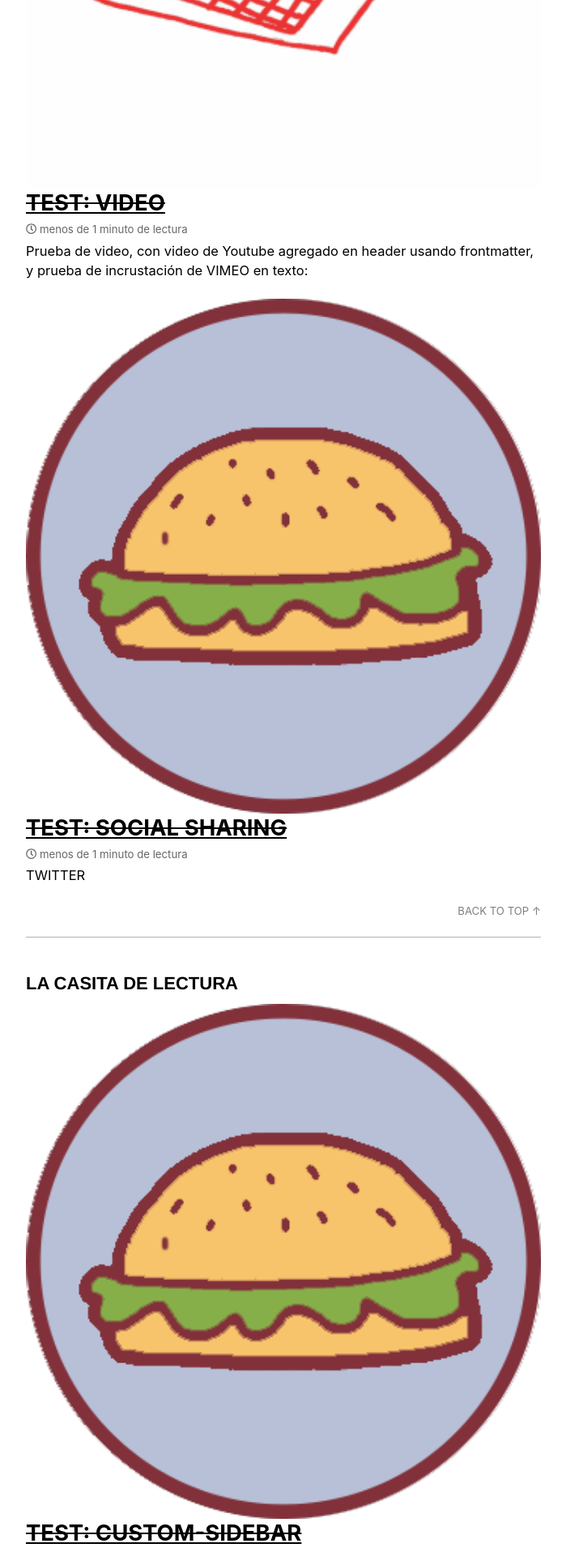
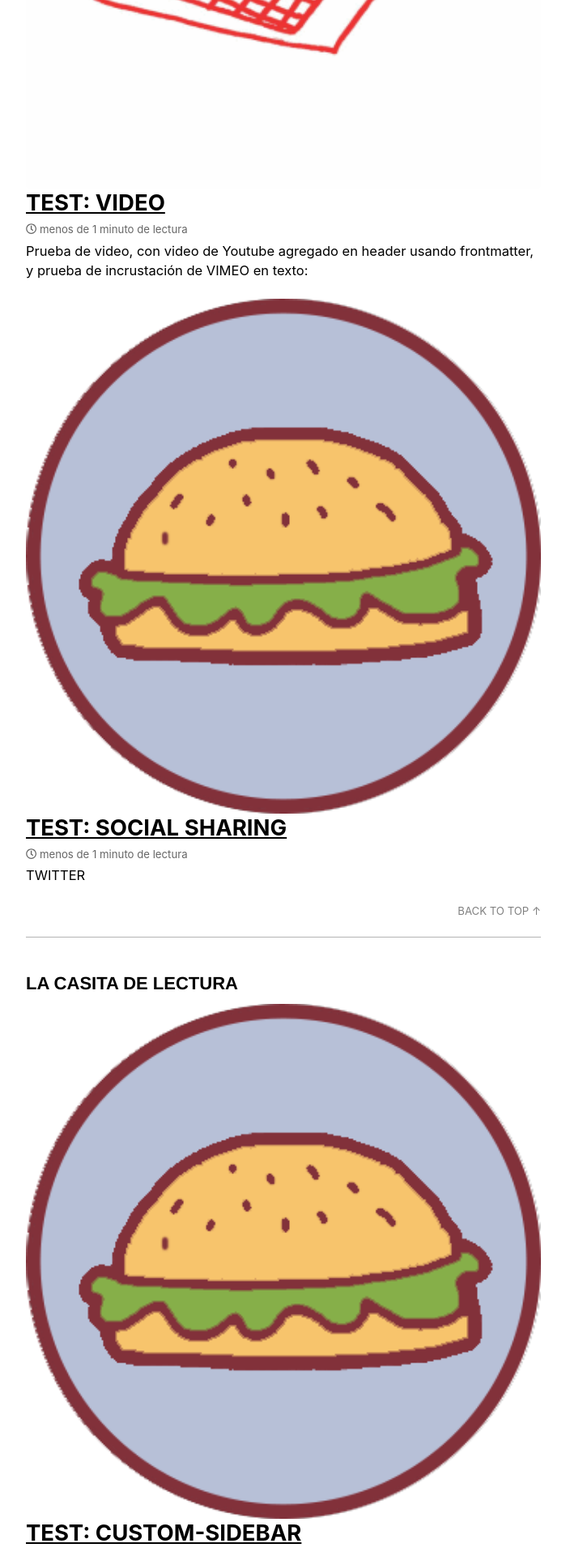
Before and after one commit to sangucherevista/sangucherevista.github.io, a Jekyll site: the page built from _pages/secciones.html, in a window 1280 px wide. Shown: the part 990-2907 px from the top of the page at 81% size, without its empty margins (290-989 px from the left). Built offline with Jekyll 4.4.1, drawn with Linux system fonts in a browser that asks for light colours; nearby versions of some CDN libraries.

Commit message:
Updated '_sass/minimal-mistakes/_archive.scss' via CloudCannon

```diff
--- a/_sass/minimal-mistakes/_archive.scss
+++ b/_sass/minimal-mistakes/_archive.scss
@@ -36,7 +36,7 @@
   line-height: initial;
   overflow: hidden;
   text-overflow: ellipsis;
-  text-decoration: line-through;
+  text-decoration: none;
 
   a {
     color: inherit;
```
